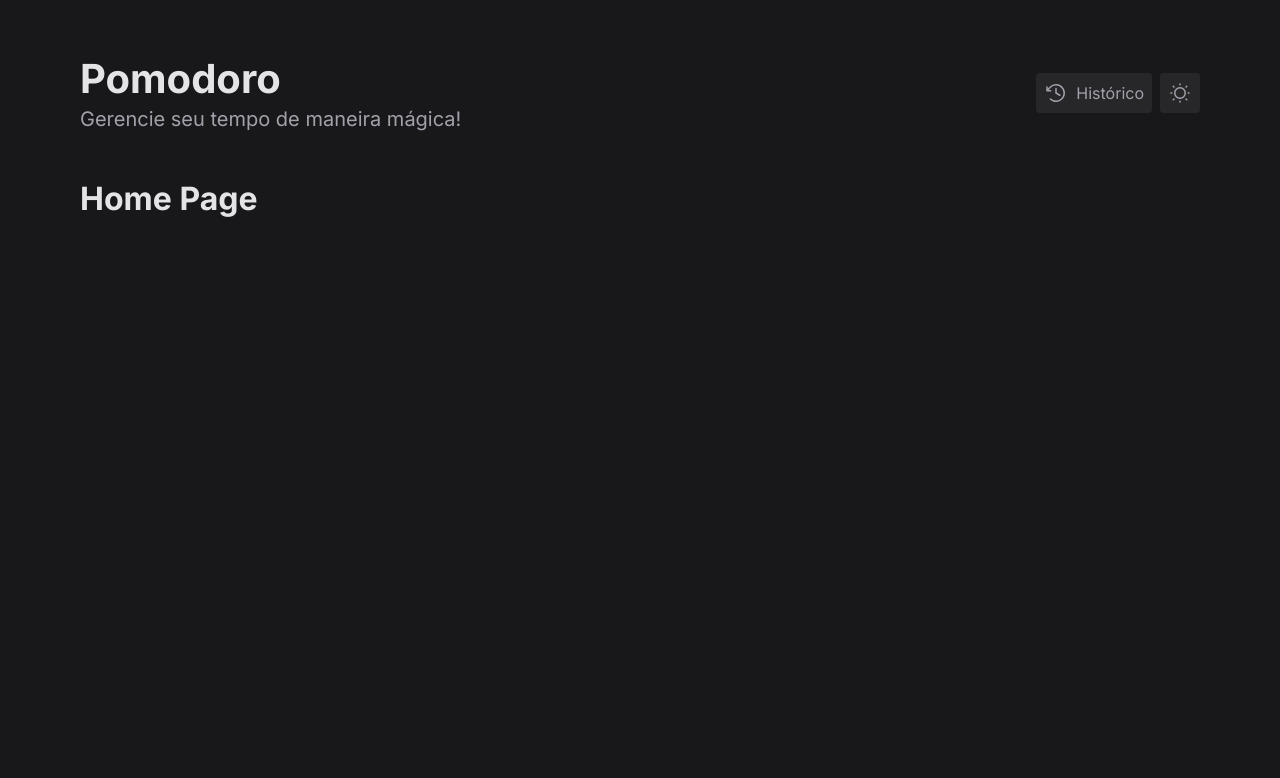
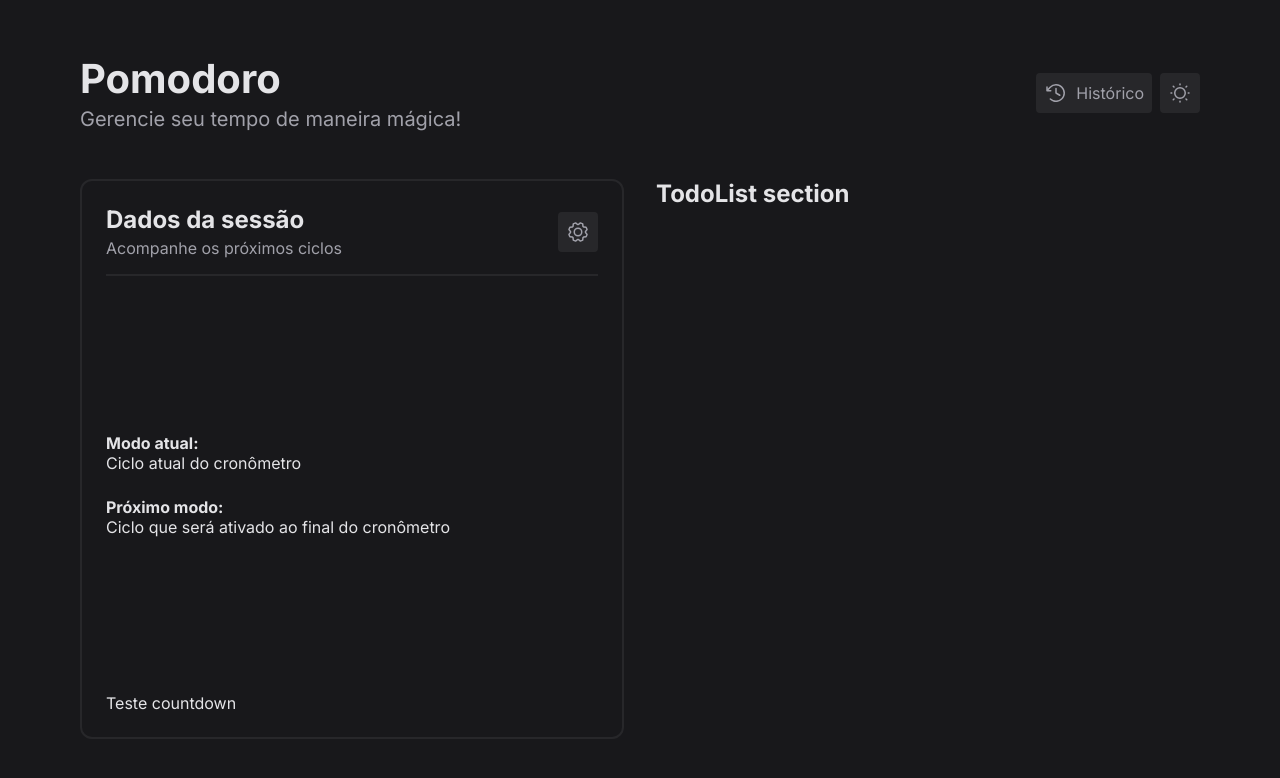
Before and after one commit to gzbarreto/pomodoro-tracker, a React (Vite) app: page / in a window 1280 px wide. Shown: the top 778 px of the page. Built offline with nearby package versions, Linux system fonts and the light colour scheme.

Commit message:
styling homepage session details section

```diff
--- a/src/components/Header/styles.ts
+++ b/src/components/Header/styles.ts
@@ -1,6 +1,6 @@
 import styled from "styled-components"
 
-export const HeaderContainer = styled.div`
+export const HeaderContainer = styled.header`
   display: flex;
   align-items: center;
   justify-content: space-between;
--- /dev/null
+++ b/src/pages/Home/SessionDetails/index.tsx
@@ -0,0 +1,42 @@
+import { Gear } from "@phosphor-icons/react"
+import { IconButton } from "../../../components/IconButton"
+import {
+  SessionCountdownContainer,
+  SessionDetailsContainer,
+  SessionHeader,
+  SessionInfoContainer,
+  SessionTitle,
+} from "./styles"
+import { NavLink } from "react-router-dom"
+
+export function SessionDetails() {
+  return (
+    <SessionDetailsContainer>
+      <SessionHeader>
+        <SessionTitle>
+          <h2>Dados da sessão</h2>
+          <p>Acompanhe os próximos ciclos</p>
+        </SessionTitle>
+        <NavLink to={"configuration"}>
+          <IconButton icon={<Gear size={24} />} />
+        </NavLink>
+      </SessionHeader>
+
+      <SessionInfoContainer>
+        <div>
+          <h4>Modo atual:</h4>
+          <p>Ciclo atual do cronômetro</p>
+        </div>
+
+        <div>
+          <h4>Próximo modo:</h4>
+          <p>Ciclo que será ativado ao final do cronômetro</p>
+        </div>
+      </SessionInfoContainer>
+
+      <SessionCountdownContainer>
+        <p>Teste countdown</p>
+      </SessionCountdownContainer>
+    </SessionDetailsContainer>
+  )
+}
--- /dev/null
+++ b/src/pages/Home/SessionDetails/styles.ts
@@ -0,0 +1,47 @@
+import styled from "styled-components"
+
+export const SessionDetailsContainer = styled.section`
+  display: flex;
+  flex-direction: column;
+  justify-content: space-between;
+
+  border: 2px solid ${(props) => props.theme["gray-800"]};
+  border-radius: 12px;
+
+  padding: 1.5rem;
+`
+
+// Header styling
+export const SessionHeader = styled.header`
+  display: flex;
+  align-items: center;
+  justify-content: space-between;
+  border-bottom: 2px solid ${(props) => props.theme["gray-800"]};
+  padding-bottom: 1rem;
+`
+
+export const SessionTitle = styled.div`
+display: flex;
+flex-direction: column;
+gap: 0.25rem;
+
+  h2 {
+    font-size: 1.5rem;
+  }
+
+  p {
+    color: ${(props) => props.theme["gray-400"]};
+  }
+`
+
+// Session info styling
+export const SessionInfoContainer = styled.div`
+display: flex;
+flex-direction: column;
+gap: 1.5rem;
+`
+
+
+
+// Session countdown styling
+export const SessionCountdownContainer = styled.div``
--- /dev/null
+++ b/src/pages/Home/TodoList/index.tsx
@@ -0,0 +1,7 @@
+export function TodoList() {
+  return (
+    <section>
+      <h1>TodoList section</h1>
+    </section>
+  )
+}
--- a/src/pages/Home/index.tsx
+++ b/src/pages/Home/index.tsx
@@ -1,7 +1,12 @@
+import { SessionDetails } from "./SessionDetails";
+import { HomeContainer } from "./styles";
+import { TodoList } from "./TodoList";
+
 export function Home() {
   return (
-    <div>
-      <h1>Home Page</h1>
-    </div>
+    <HomeContainer>
+      <SessionDetails />
+      <TodoList />
+    </HomeContainer>
   )
 }
--- a/src/pages/Home/styles.ts
+++ b/src/pages/Home/styles.ts
@@ -0,0 +1,8 @@
+import styled from "styled-components"
+
+export const HomeContainer = styled.main`
+  display: grid;
+  grid-template-columns: 1fr 1fr;
+  gap: 2rem;
+  height: calc(100vh - 15rem);
+`
```
